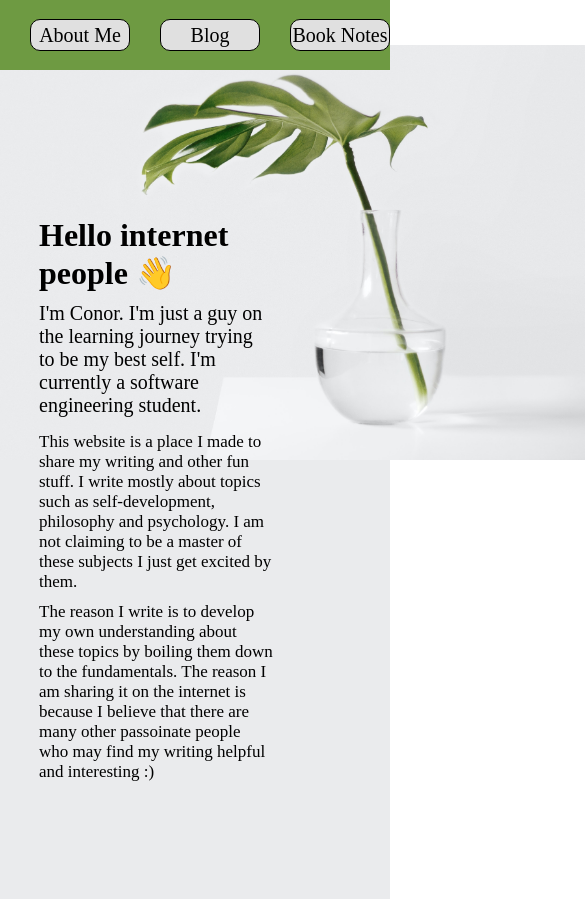
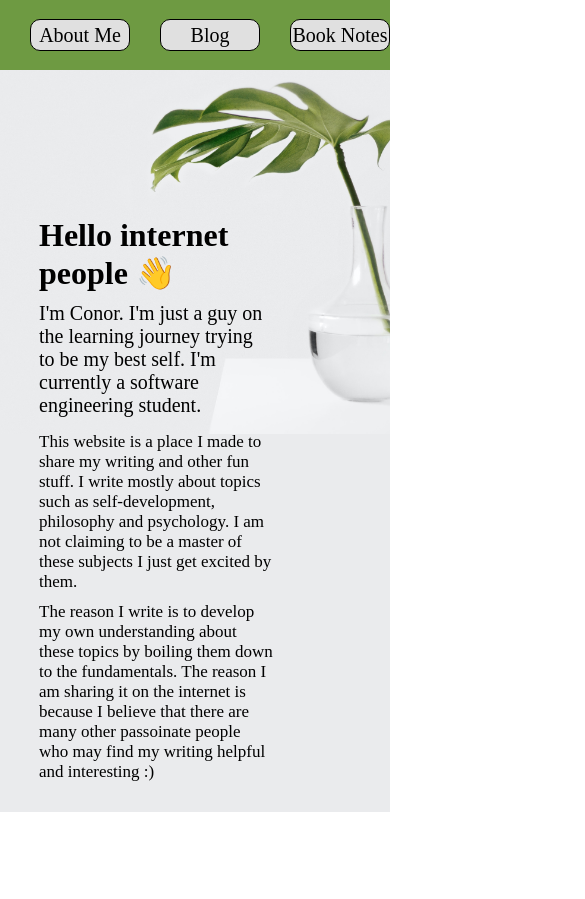
Before and after one commit to conorstew/conorstew.github.io, a plain HTML site: page index.html in a window 390 px wide. Shown: the whole page, 585 px wide, since content can reach past the window. After the commit the page ends 844 px from the top, so only its background shows below. Drawn offline with Linux system fonts and the light colour scheme.

Commit message:
Update styles.css

```diff
--- a/styles.css
+++ b/styles.css
@@ -48,7 +48,7 @@
 	top: 70px;
 	background-color: #eaebed;
 	z-index: -2;
-
+	overflow: hidden;
 
 }
 
@@ -83,14 +83,17 @@
 }
 
 @media (max-width:1189px){
+	#intro{
+		padding-bottom: 30px;
+	}
 	#intro img{
 	position: absolute;
-	height: 50%;
+	height: 378.5px;
 	right: -100px;
 	z-index: -1;
 	}
 	#text{
-		padding-top: 100px;
+		padding-top: 0px;
 		padding-bottom: 0px;
 		margin-bottom: 0px;
 	}
@@ -98,9 +101,9 @@
 @media (max-width: 745px){
 	#intro img{
 	position: absolute;
-	height: 50%;
-	top: -25px;
-	right: -200px;
+	height: 378.5px;
+	top: -15px;
+	right: -170px;
 	z-index: -1;
 	}
 	#text{
```
